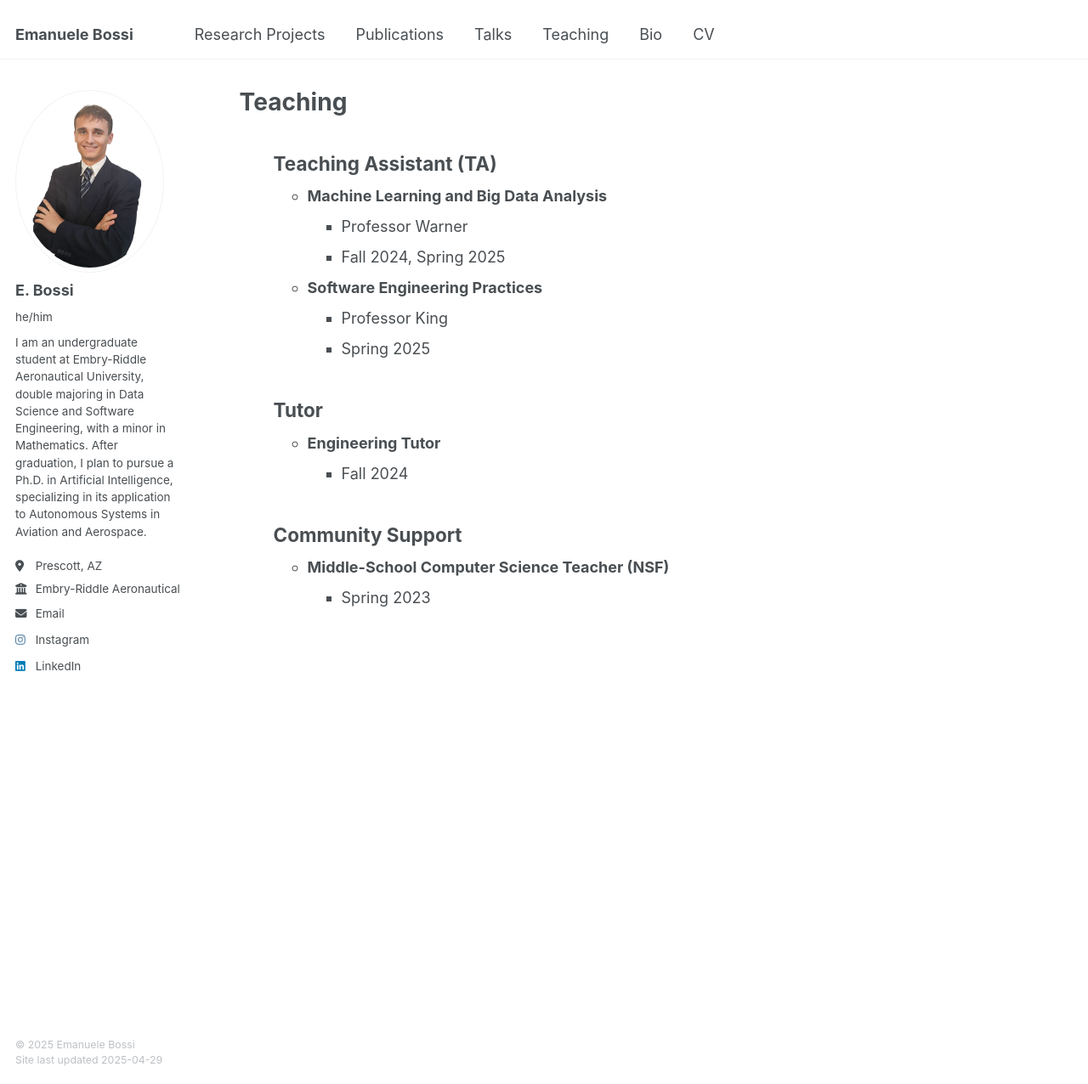
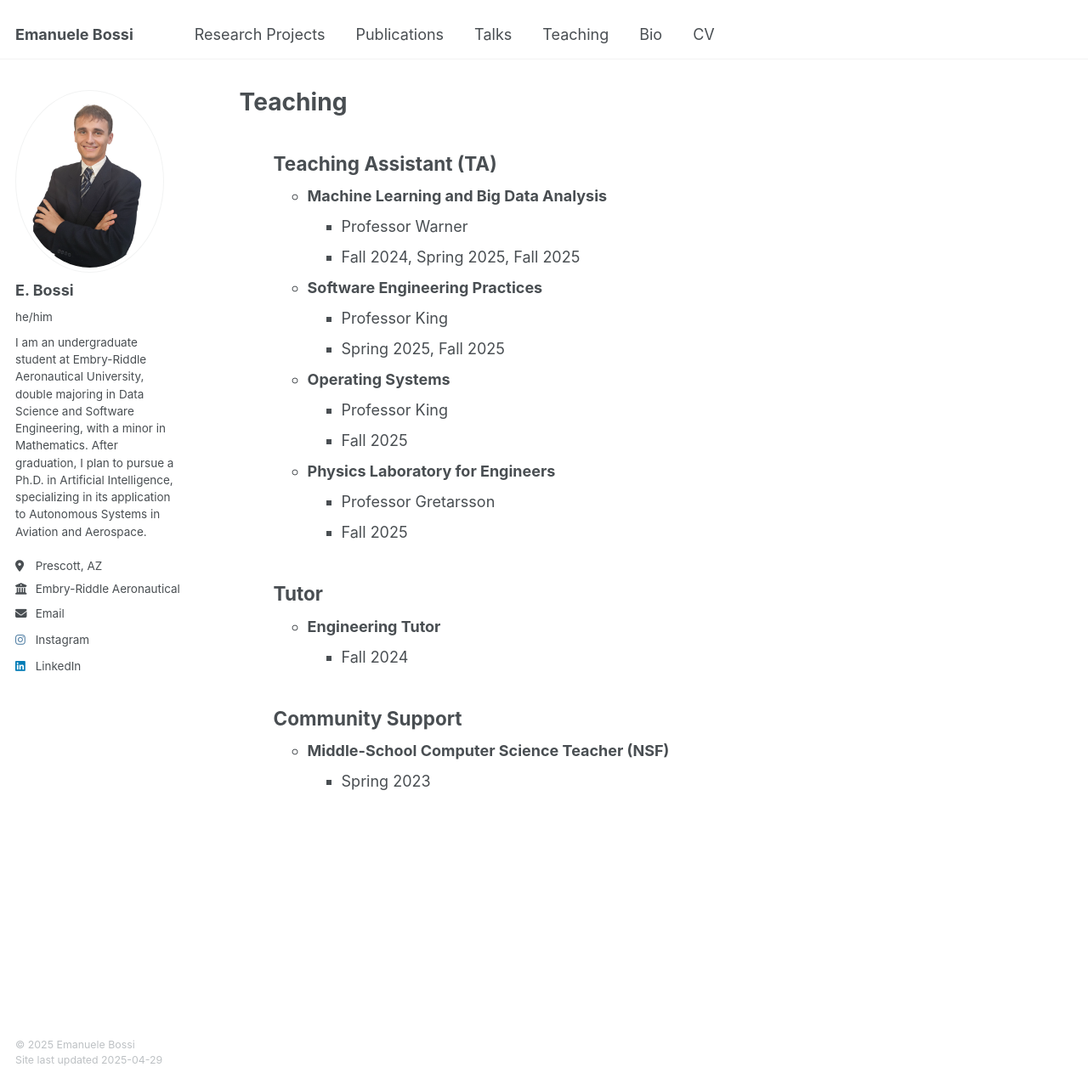
Before and after one commit to bossiemanuele/bossiemanuele.github.io, a Jekyll site: the page built from _pages/teaching.html, in a window 1280 px wide and 1276 px high. Shown: the whole window at 85% size. Built offline with Jekyll 4.4.1, drawn with Linux system fonts in a browser that asks for light colours.

Commit message:
Update teaching.html

```diff
--- a/_pages/teaching.html
+++ b/_pages/teaching.html
@@ -18,14 +18,28 @@ author_profile: true
 	<li><b>Machine Learning and Big Data Analysis</b>
 		<ul>
 			<li>Professor Warner</li>
-			<li>Fall 2024, Spring 2025</li>
+			<li>Fall 2024, Spring 2025, Fall 2025</li>
 		</ul>
 	</li>
 
 	<li><b>Software Engineering Practices</b>
 		<ul>
 			<li>Professor King</li>
-			<li>Spring 2025</li>
+			<li>Spring 2025, Fall 2025</li>
+		</ul>
+	</li>
+
+	<li><b>Operating Systems</b>
+		<ul>
+			<li>Professor King</li>
+			<li>Fall 2025</li>
+		</ul>
+	</li>
+
+	<li><b>Physics Laboratory for Engineers</b>
+		<ul>
+			<li>Professor Gretarsson</li>
+			<li>Fall 2025</li>
 		</ul>
 	</li>
 	</ul>
```
